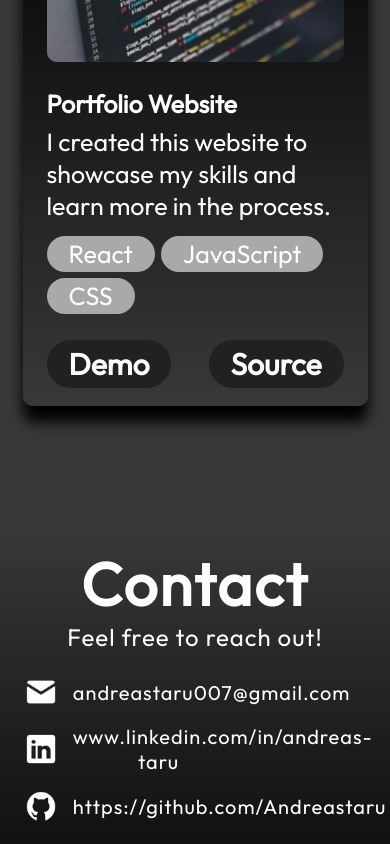
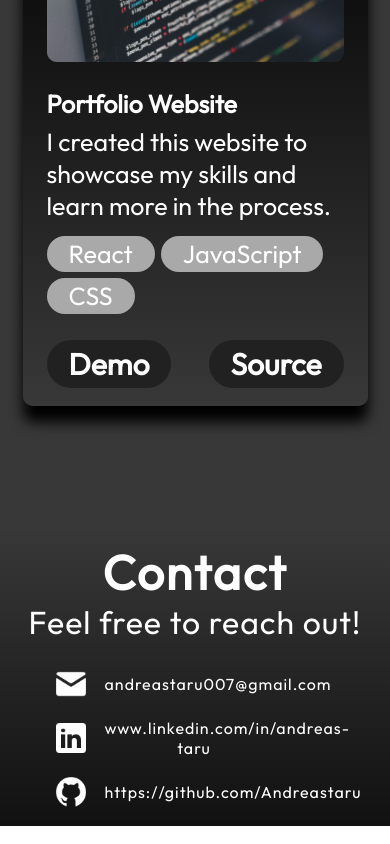
Before and after one commit to Andreastaru/portfolio, a React app: page /about in a window 390 px wide. Shown: the part 3498-4342 px from the top of the page. Built offline with nearby package versions, Linux system fonts and the light colour scheme; the HTML template or start-up script is replaced by a standard one.

Commit message:
design changes

```diff
--- a/src/components/Contact/Contact.module.css
+++ b/src/components/Contact/Contact.module.css
@@ -11,8 +11,8 @@
   display: flex;
   flex-direction: row;
   justify-content: center;
-  width: 100vw;
-  padding: 58px 15%;
+  width: 100%; /* changed from 100vw to 100% */
+  padding: 2em; /* changed from 58px 15% to a more flexible unit */
   gap: 10px;
   align-items: center;
 }
@@ -56,46 +56,50 @@
   width: 50%;
 }
 
-@media screen and (max-width: 830px) {
+@media screen and (max-width: 990px) {
   .container {
     flex-direction: column;
-    gap: 23px;
-    max-width: 100%;
-    padding: 20px;
+    gap: 1.5em;
+    padding: 1em;
   }
 
   .text {
-    font-size: 40px;
+    font-size: 2em;
     font-weight: 700;
     letter-spacing: 2px;
   }
 
   .text p {
-    font-size: 24px;
+    font-size: 1em;
     font-weight: 400;
     letter-spacing: 1px;
   }
 
   .links {
-    gap: 15px;
+    gap: 1em;
     width: 100%;
+    margin-right: 15%;
   }
 
   .link {
-    gap: 15px;
+    gap: 1em;
     max-width: 100%;
-    display: flex;
-    justify-content: stretch;
-    margin: 0 1%;
+    flex-direction: row;
+    align-items: center;
+    flex-wrap: wrap;
   }
 
   .link a {
-    font-size: 20px;
+    font-size: 1em;
     font-weight: 400;
     letter-spacing: 1px;
+    display: block;
+    text-align: center;
   }
 
   .link img {
     max-width: 10%;
+    height: auto;
+    display: block;
   }
 }
```
